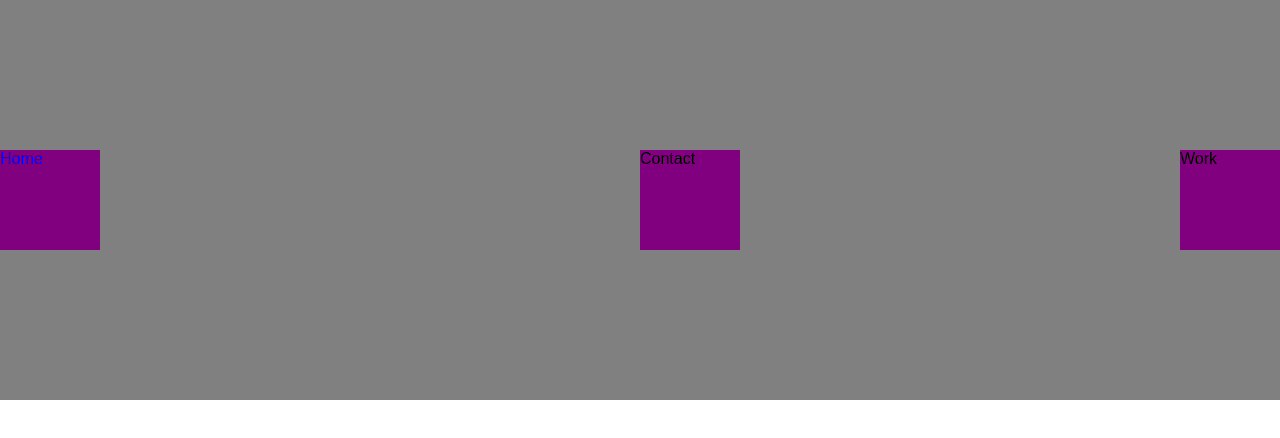
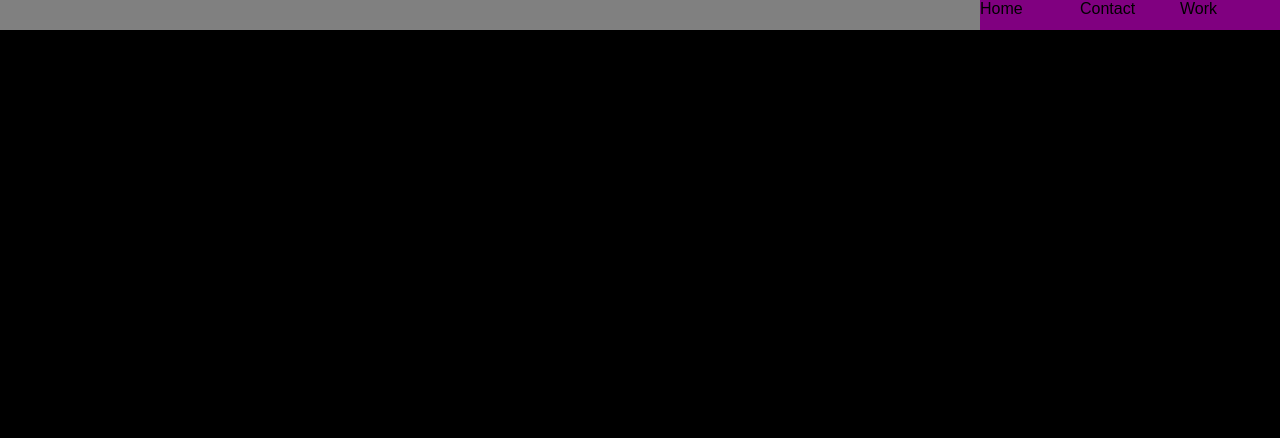
Before and after one commit to lofiscript/nextjs-practice, a plain HTML site: page index.html in a window 1280 px wide. Drawn offline with Linux system fonts and the light colour scheme.

Commit message:
Add hover, edit css, comment flex statements

```diff
--- a/style.css
+++ b/style.css
@@ -1,5 +1,5 @@
 * {
-    /* background-color: black; */
+    background-color: black;
     box-sizing: border-box;
     margin: 0;
     padding: 0;
@@ -10,23 +10,27 @@ body {
 }
 
 .flex-container {
-    height: 400px;
+    height: 30px;
     display: flex;
     background-color: grey;
-    justify-content: space-between;
+    /*justify-content: space-between;*/
+    justify-content: flex-end;
     align-items: center;
 
 }
 
 .item {
     width: 100px;
-    height: 100px;
+    height: 30px;
     background: purple;
+
+}
+.item:hover {
+    background-color: green;
 }
 
 .item:nth-of-type(1) {
-    color: blue;
-    margin-right: 100px;
+    /*margin-right: 100px;*/
 }
 
 .item:nth-of-type(2) {
```
